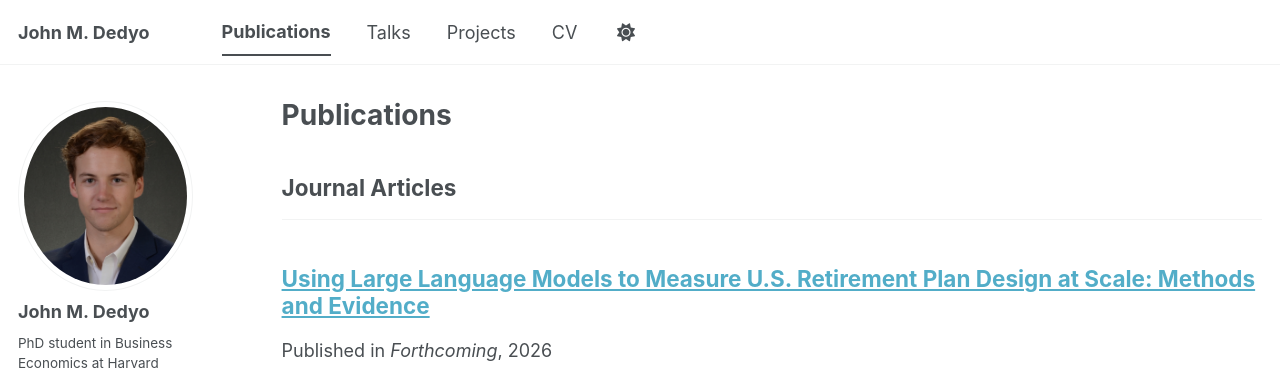
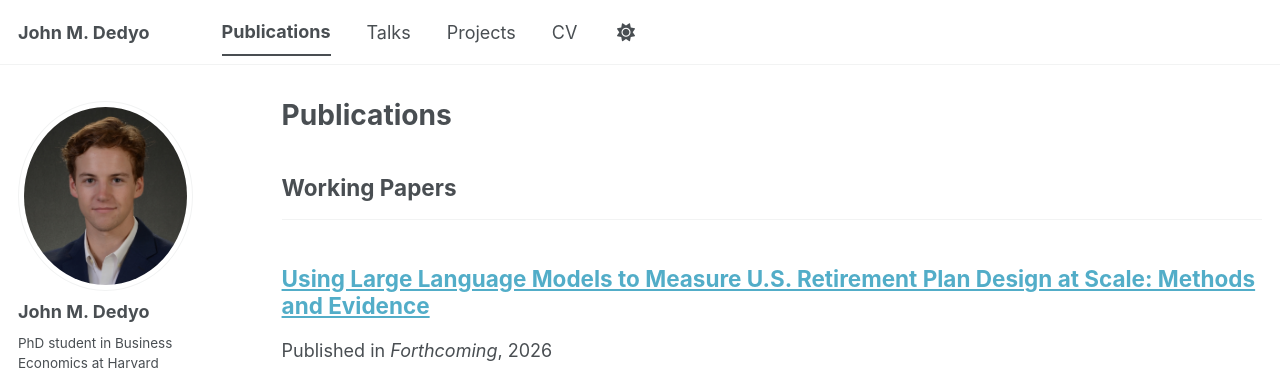
Before and after one commit to johndedyo/johndedyo.github.io, a Jekyll site: the page built from _pages/publications.html, in a window 1280 px wide. Shown: the top 370 px of the page. Built offline with Jekyll 4.4.1, drawn with Linux system fonts in a browser that asks for light colours; a script bundle is joined from its source files by our own code; library files that are not in the unit come from our copies.

Commit message:
Change category from manuscripts to working_papers

```diff
--- a/_publications/401k_llm.md
+++ b/_publications/401k_llm.md
@@ -1,7 +1,7 @@
 ---
 title: "Using Large Language Models to Measure U.S. Retirement Plan Design at Scale: Methods and Evidence"
 collection: publications
-category: manuscripts
+category: working_papers
 permalink: /publication/401k_llm
 excerpt: 'Using an LLM-based pipeline we produce a dataset covering nearly 150,000 distinct plans over 21 years (2003-2024), yielding over one million plan-year observations: more than twentyfold the coverage of existing hand-collected data. This expansion enables the first comprehensive population-level analysis of retirement plan design.'
 date: 2026-06-01
```
